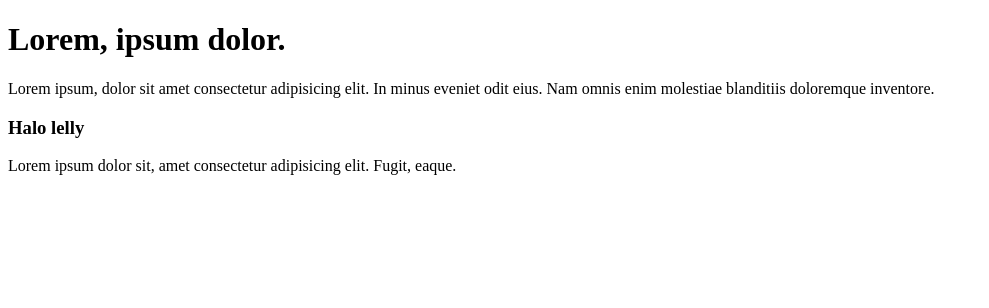
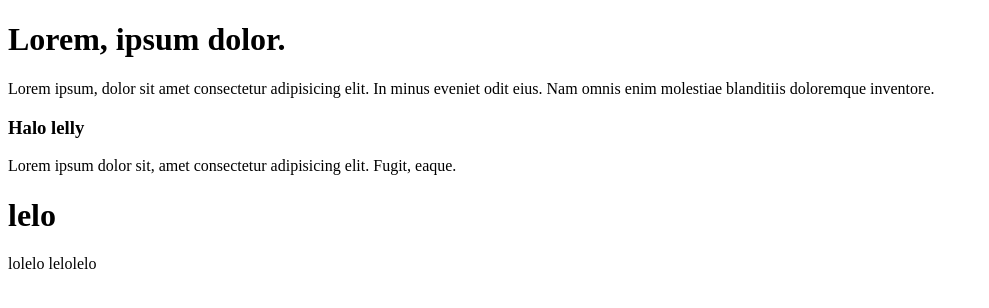
Before and after one commit to lellywulandari/latihan, a plain HTML site: page index.html in a window 1280 px wide. Shown: the whole page, without its empty margins (0-989 px from the left). Drawn offline with Linux system fonts and the light colour scheme.

Commit message:
perubahan ke4

```diff
--- a/index.html
+++ b/index.html
@@ -11,5 +11,8 @@
 
     <h3>Halo lelly</h3>
     <p>Lorem ipsum dolor sit, amet consectetur adipisicing elit. Fugit, eaque.</p>
+
+    <h1>lelo</h1>
+    <p>lolelo lelolelo</p>
 </body>
 </html>
```
